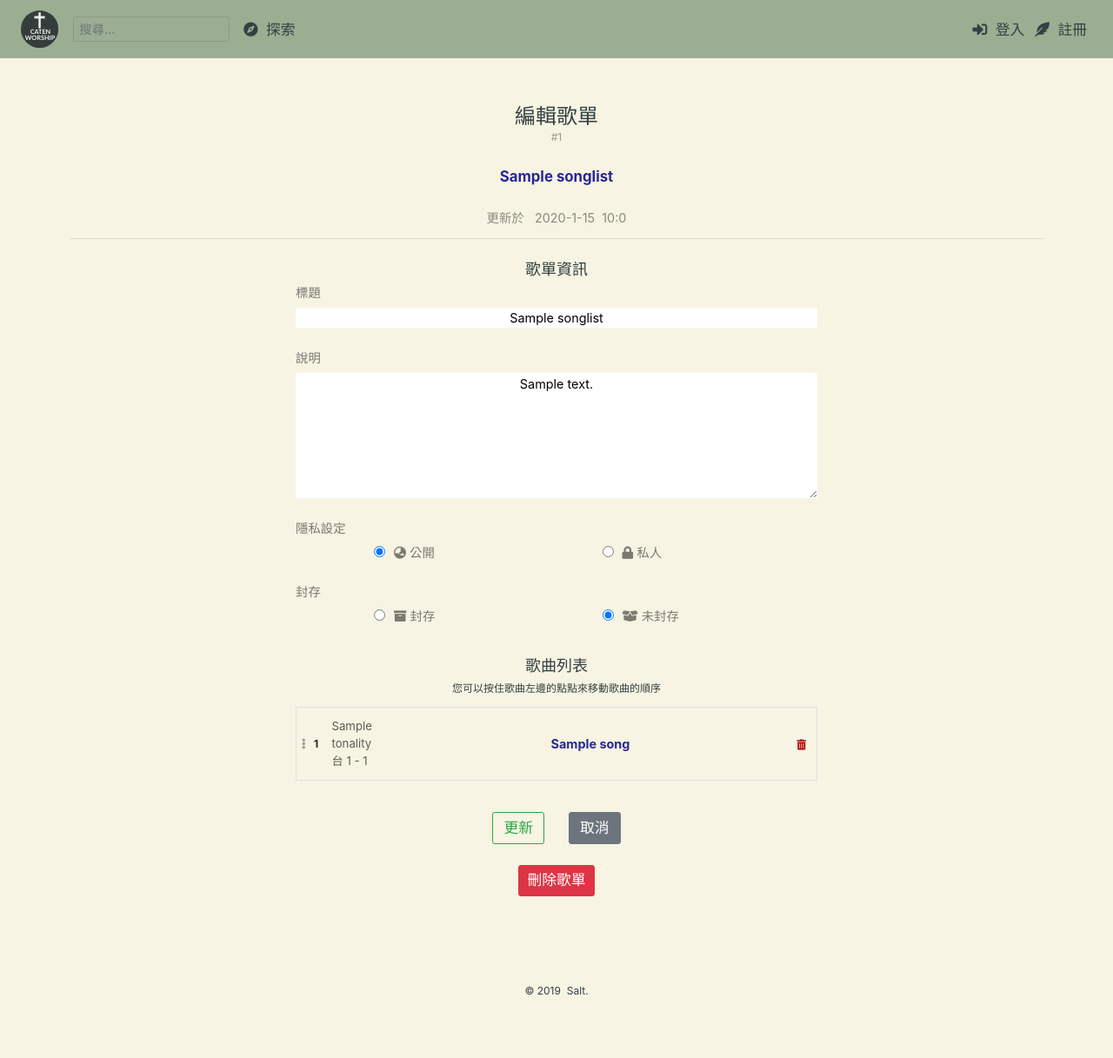
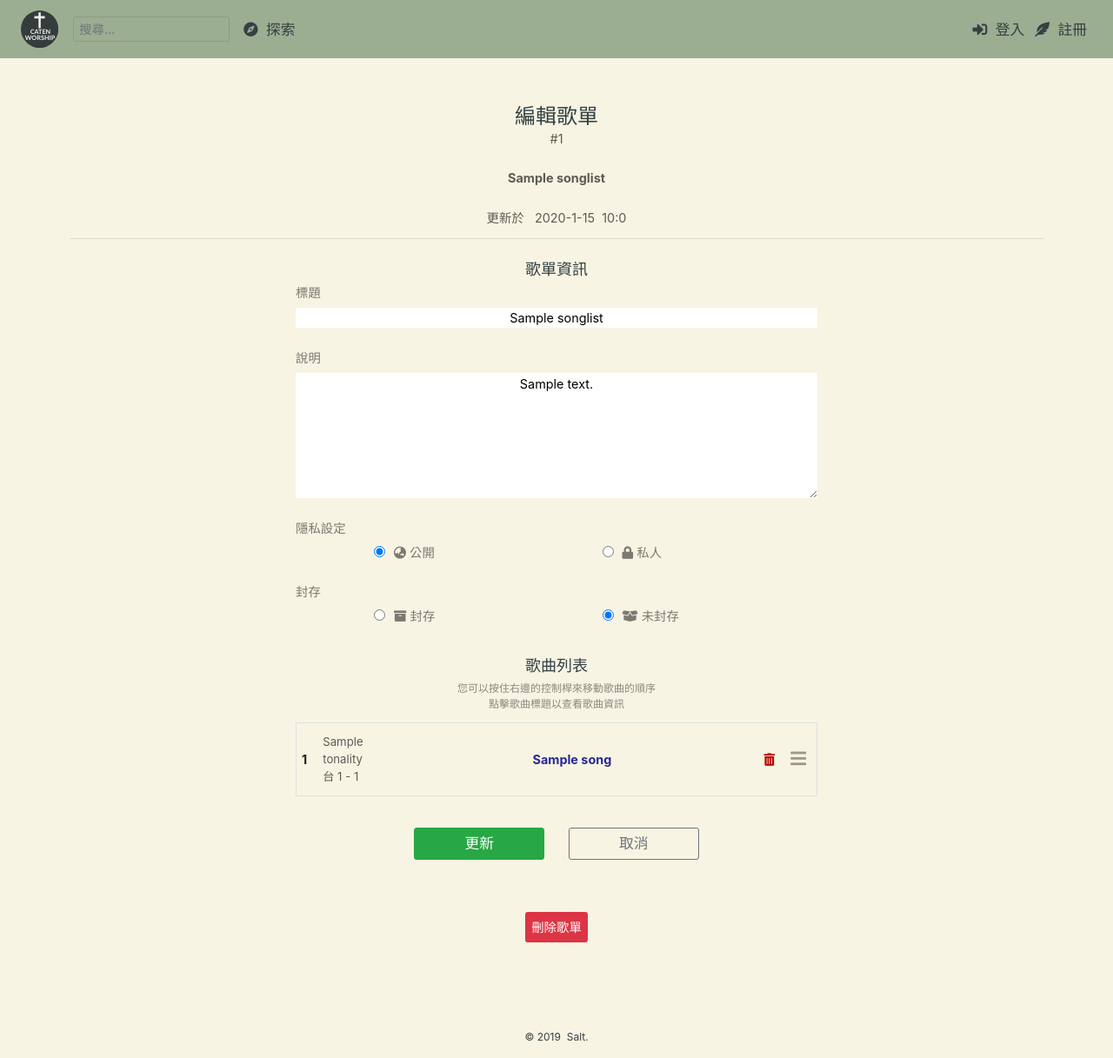
Before and after one commit to saltchang/caten-music, a Python web app: template caten_worship/templates/songs/songlist_edit.html in a window 1280 px wide. Shown: the whole page at 87% size. Before the commit the page ends 1144 px from the top, so only its background shows below. Run offline with Jinja, Linux system fonts and the light colour scheme; the template is opened without the code that fills it: most values are stand-ins (such as "Sample title", 1, 10 or a date in 2020); some libraries are stand-ins or nearby versions.

Commit message:
fixed UI

```diff
--- a/caten_worship/routes/songlist.py
+++ b/caten_worship/routes/songlist.py
@@ -99,7 +99,6 @@ def song_list_by_id(out_id):
     old_description = songlist.description
 
     new_description = old_description.replace("\r\n", "<br>")
-    print("new_description: ", new_description)
 
     try:
         return render_template("songs/songlist.html", songs=songs, songlist=songlist, listowner=listowner, new_description=new_description), 200
--- a/caten_worship/static/css/base/header.css
+++ b/caten_worship/static/css/base/header.css
@@ -14,34 +14,12 @@
     margin-bottom: 2rem;
 }
 
-.header-info-content {
+.header-info-content p{
     font-size: 1.2rem;
+    color: #000000A0;
+}
+
+.header-info-content small{
+    font-size: 1rem;
     color: #00000070;
 }
-
-.header-info-description {
-    color: #000000;
-    font-size: 1.1rem;
-    min-width: 270px;
-    max-width: 600px;
-    width: 80%;
-    margin: .5rem auto;
-}
-
-.bull-dot {
-    margin: 0 .2rem;
-}
-
-.info-icon {
-    line-height: .85rem;
-    height: .85rem;
-    display: inline-block;
-    padding-right: .6rem;
-    margin-right: .4rem;
-    border-right: solid #a0a0a0 2px;
-}
-
-.info-icon .fas {
-    color: #505050;
-    font-size: 1rem;
-}
--- a/caten_worship/static/css/pages/surfer.css
+++ b/caten_worship/static/css/pages/surfer.css
@@ -25,9 +25,13 @@
     background-color: #b18dd3;
 }
 
-.surfer-tag a {
+.surfer-tag a i {
     color: #a5679b;
     transition: 700ms;
+}
+
+.surfer-tag a {
+    color: #344042;
 }
 
 .surfer-tag {
--- a/caten_worship/static/css/songs/songlist_edit.css
+++ b/caten_worship/static/css/songs/songlist_edit.css
@@ -101,9 +101,9 @@ input, textarea {
 
 .table .td-drag-dot {
     color: #00000060;
-    font-size: 1rem;
-    width: .5rem;
-    padding: 1rem 0 1rem .5rem;
+    font-size: 1.7rem;
+    width: 2rem;
+    padding: 1rem;
     transition: 200ms;
 }
 
@@ -115,9 +115,12 @@ tr:hover td.td-drag-dot {
     color: #000000;
 }
 
-.td-song-order {
-    width: 2rem;
+.table .td-song-order {
+    width: 1rem;
+    padding-left: .5rem;
+    padding-right: 1rem;
     font-weight: bold;
+    font-size: 1.2rem;
 }
 
 .table .td-song-info {
@@ -145,21 +148,30 @@ td.td-remove:hover .remove-this-song {
 }
 
 .remove-this-song {
+    padding: 0;
     outline: none;
     border: none;
     background: none;
     color: rgb(185, 0, 0);
-    font-size: 1rem;
+    font-size: 1.2rem;
     transition: 400ms;
 }
 
 /* from button */
 
 .form-button {
-    width: 5rem;
+    width: 25%;
+    max-width: 150px;
+    min-width: 120px;
     margin: 1rem;
 }
 
 .btn {
     font-size: 1.4rem;
 }
+
+.button-to-delete {
+    font-size: 1.2rem;
+    margin-top: 3rem;
+    padding: .5rem;
+}
--- a/caten_worship/static/js/pages/surfer.js
+++ b/caten_worship/static/js/pages/surfer.js
@@ -6,12 +6,12 @@ $("h5.surfer-tag").on("click", "a[aria-expanded='true']", toDown);
 function toDown(event) {
     $(this).children(".fas").removeClass("fa-chevron-up");
     $(this).children(".fas").addClass("fa-chevron-down");
-    $(this).css("color", "#a5679b");
+    $(this).children(".fas").css("color", "#a5679b");
 }
 
 $("h5.surfer-tag").on("click", "a[aria-expanded='false']", toUp);
 function toUp(event) {
     $(this).children(".fas").removeClass("fa-chevron-down");
     $(this).children(".fas").addClass("fa-chevron-up");
-    $(this).css("color", "#7e0c0c");
+    $(this).children(".fas").css("color", "#7e0c0c");
 }
--- a/caten_worship/templates/pages/surfer.html
+++ b/caten_worship/templates/pages/surfer.html
@@ -15,9 +15,9 @@
 <div class="container text-center">
 
     <h5 class="surfer-tag">
-        語言分類&nbsp;
         <a class="" data-toggle="collapse" href="#byLanguage" role="button" aria-expanded="false"
             aria-controls="byLanguage">
+            語言分類&nbsp;
             <i class="fas fa-chevron-down"></i>
         </a>
     </h5>
--- a/caten_worship/templates/songs/list_of_songlist.html
+++ b/caten_worship/templates/songs/list_of_songlist.html
@@ -18,7 +18,7 @@
 {% endblock%}
 
 {% block header_info %}
-共有 {{ current_user.song_list | length }} 份歌單
+<p>共有 {{ current_user.song_list | length }} 份歌單</p>
 {% endblock%}
 
 {% block content%}
--- a/caten_worship/templates/songs/songlist.html
+++ b/caten_worship/templates/songs/songlist.html
@@ -130,6 +130,7 @@
 {{  super ()  }}
     <script src="{{ url_for('static', filename='js/songs/song_card.js') }}"></script>
     <script src="{{ url_for('static', filename='js/songs/add_songlist.js') }}"></script>
+    <script src="{{ url_for('static', filename='js/songs/songlist.js') }}"></script>
     <script src="https://d.line-scdn.net/r/web/social-plugin/js/thirdparty/loader.min.js" async="async" defer="defer"></script>
 {% endblock script %}
 
--- a/caten_worship/templates/songs/songlist_edit.html
+++ b/caten_worship/templates/songs/songlist_edit.html
@@ -159,7 +159,13 @@
         <div class="edit-songlist">
             <h4>歌曲列表</h4>
 
-            <p>您可以按住歌曲左邊的點點來移動歌曲的順序</p>
+            <div class="header-info-content">
+                <small>
+                    您可以按住右邊的控制桿來移動歌曲的順序
+                    <br>
+                    點擊歌曲標題以查看歌曲資訊
+                </small>
+            </div>
 
             <table class="table songlist-table">
                 <tbody class="songlist-tbody">
@@ -176,9 +182,8 @@
                             <input class="d-none song-data" type="text" name="{{ song_index }}" value="{{ song.sid }}">
                         </td>
 
-                        <td class="td-drag-dot drag-this-iron-man"><i class="fas fa-ellipsis-v" draggable="true"></i>
-                        </td>
                         <td class="td-song-order">{{ song_index + 1 }}</td>
+
                         <td class="td-song-info">
                             {{ song.tonality }}
                             <br>
@@ -195,20 +200,23 @@
                             </button>
                         </td>
 
+                        <td class="td-drag-dot drag-this-iron-man"><i class="fas fa-bars" draggable="true"></i>
+                        </td>
+
                     </tr>
                     {% endfor %}
                 </tbody>
             </table>
         </div>
 
-        <button id="edit-submit" class="form-button btn btn-outline-success" type="button">更新</button>
+        <button id="edit-submit" class="form-button btn btn-success" type="button">更新</button>
 
-        <a href="{{ url_for('song_list_by_id_bp.song_list_by_id', out_id=songlist.out_id)}}" class="form-button btn btn-secondary" >取消</a>
+        <a href="{{ url_for('song_list_by_id_bp.song_list_by_id', out_id=songlist.out_id)}}" class="form-button btn btn-outline-secondary" >取消</a>
 
     </form>
 
     <form id="form-delete-whole-songlist" class="mt-3" action="{{ url_for('songlist_delete_bp.delete', out_id=songlist.out_id) }}" method="POST">
-        <button id="delete-submit" class="button-to-delete btn btn-danger" type="button">刪除歌單</button>
+        <button id="delete-submit" class="btn btn-sm btn-danger button-to-delete" type="button">刪除歌單</button>
     </form>
 
 
--- a/caten_worship/templates/songs/songs.html
+++ b/caten_worship/templates/songs/songs.html
@@ -57,11 +57,11 @@
 {% block header_info %}
 
 {% if mode == "search" %}
-找到 {{ songs_num }} 首歌
+<p>找到 {{ songs_num }} 首歌</p>
 {% endif %}
 
 {% if mode == "surf" %}
-共有 {{ songs_num }} 首歌
+<p>共有 {{ songs_num }} 首歌</p>
 {% endif %}
 
 {% endblock header_info %}
```
Also changed, not shown: caten_worship/static/css/songs/songlist.css (+36 -0 lines), caten_worship/static/js/songs/song_card.js (+0 -52 lines), caten_worship/static/js/songs/songlist.js (added, +17 -0 lines).
